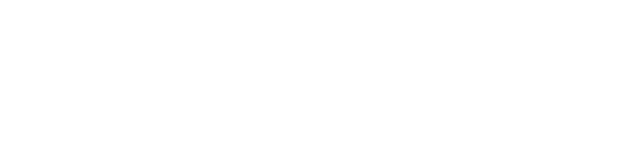
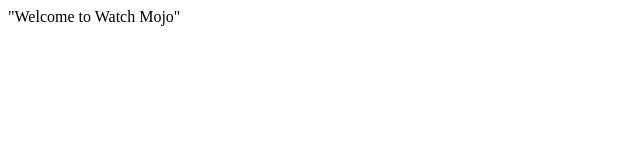
Before and after one commit to amjvillaruel-src/CS3-Sodium-Villaruel, a plain HTML site: page index.html in a window 1280 px wide. Shown: the whole page, without its empty margins (0-640 px from the left). Drawn offline with Linux system fonts and the light colour scheme.

Commit message:
Update index.html

```diff
--- a/index.html
+++ b/index.html
@@ -11,5 +11,6 @@
   </head>
   <body>
     <!-- Place content here -->
+    "Welcome to Watch Mojo"
   </body>
 </html>
```
